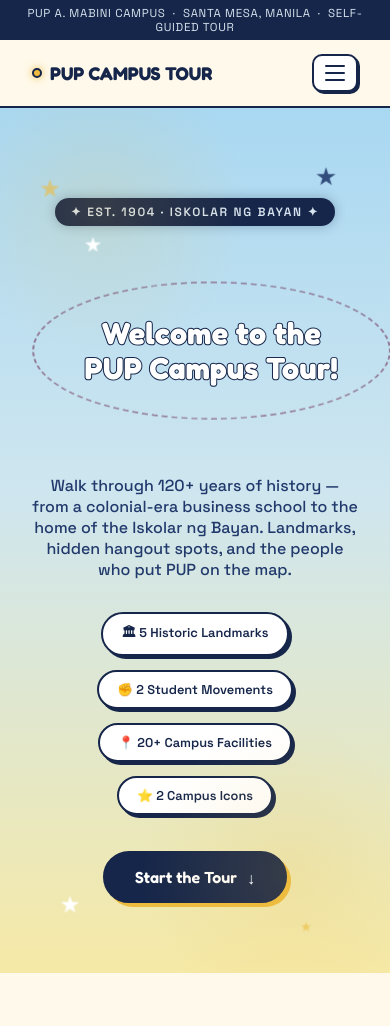
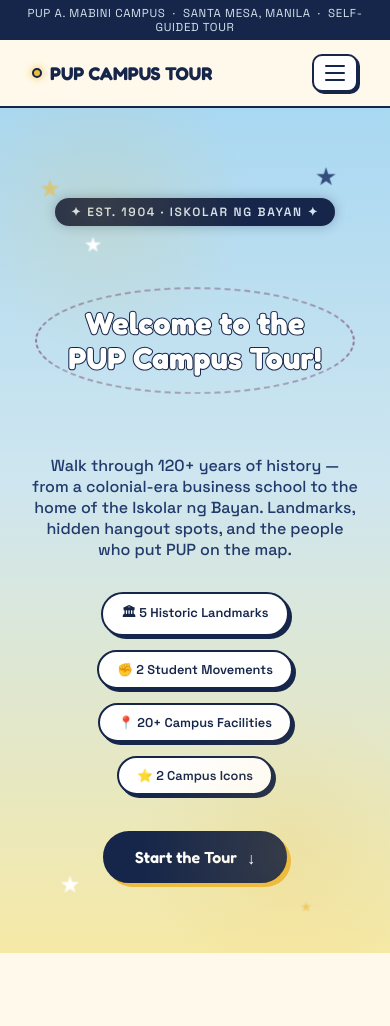
Before and after one commit to Haevenlyy/CAMPUS-TOUR, a plain HTML site: page index.html in a window 390 px wide. Shown: the top 1026 px of the page. Drawn offline with Linux system fonts and the light colour scheme.

Commit message:
phone friendly? final final final fr final frfr

```diff
--- a/index.html
+++ b/index.html
@@ -155,9 +155,12 @@
   }
   .orbit{
     position:relative;
-    width:min(680px, 92vw);
+    width:min(680px, 82vw);
     margin:0 auto;
-    padding:44px 10px;
+    padding:50px 20px;
+    display: flex;
+    align-items: center;
+    justify-content: center;
   }
   .orbit::before{
     content:"";
@@ -180,6 +183,7 @@
     -webkit-text-stroke:2px var(--navy);
     paint-order:stroke fill;
     letter-spacing:.01em;
+    text-align: center;
   }
   .hero p.tagline{
     max-width:480px; margin:26px auto 0;
@@ -644,8 +648,8 @@
   @media (max-width:560px){
     .card-grid{grid-template-columns:1fr;}
     .infobar .wrap{grid-template-columns:1fr;}
-    .orbit { padding: 64px 10px; }
-    .orbit::before { transform: scaleY(0.7); }
+    .orbit { padding: 54px 15px; }
+    .orbit::before { transform: scaleY(0.6); }
   }
 </style>
 </head>
```
